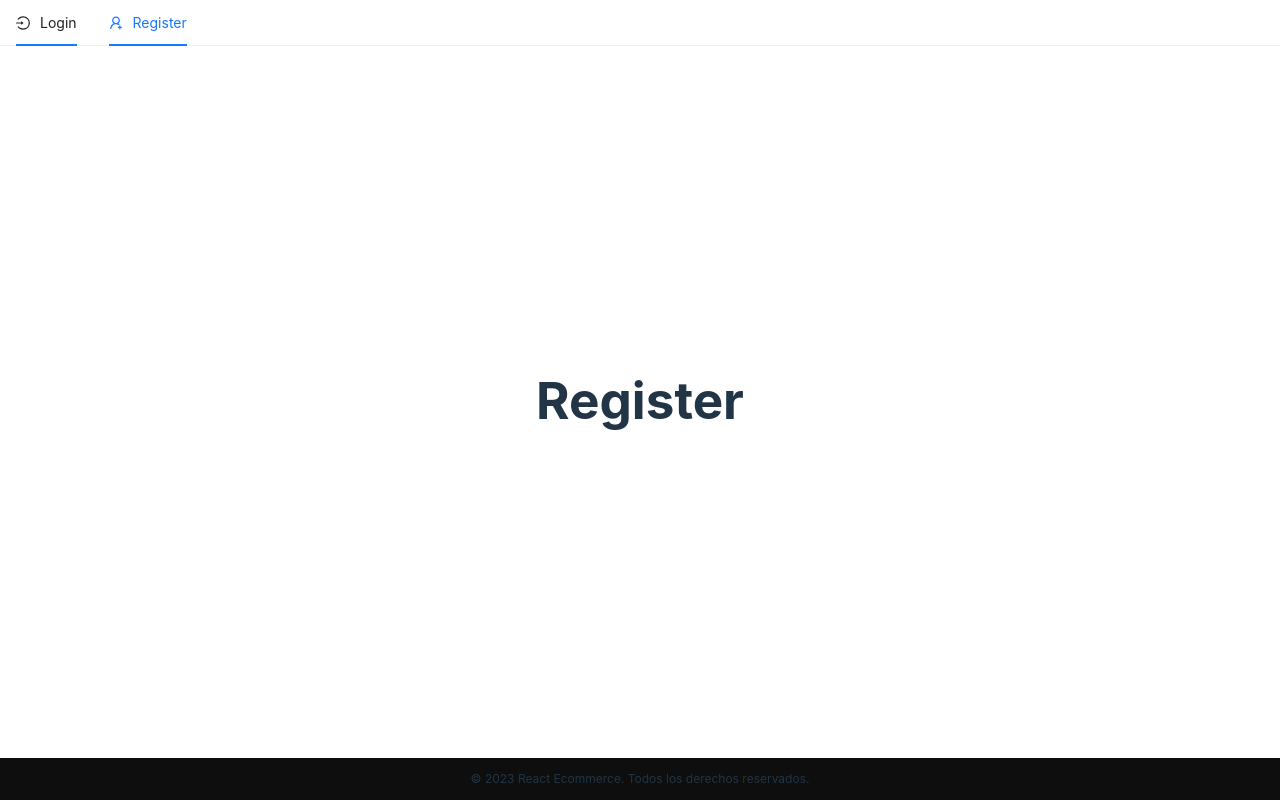
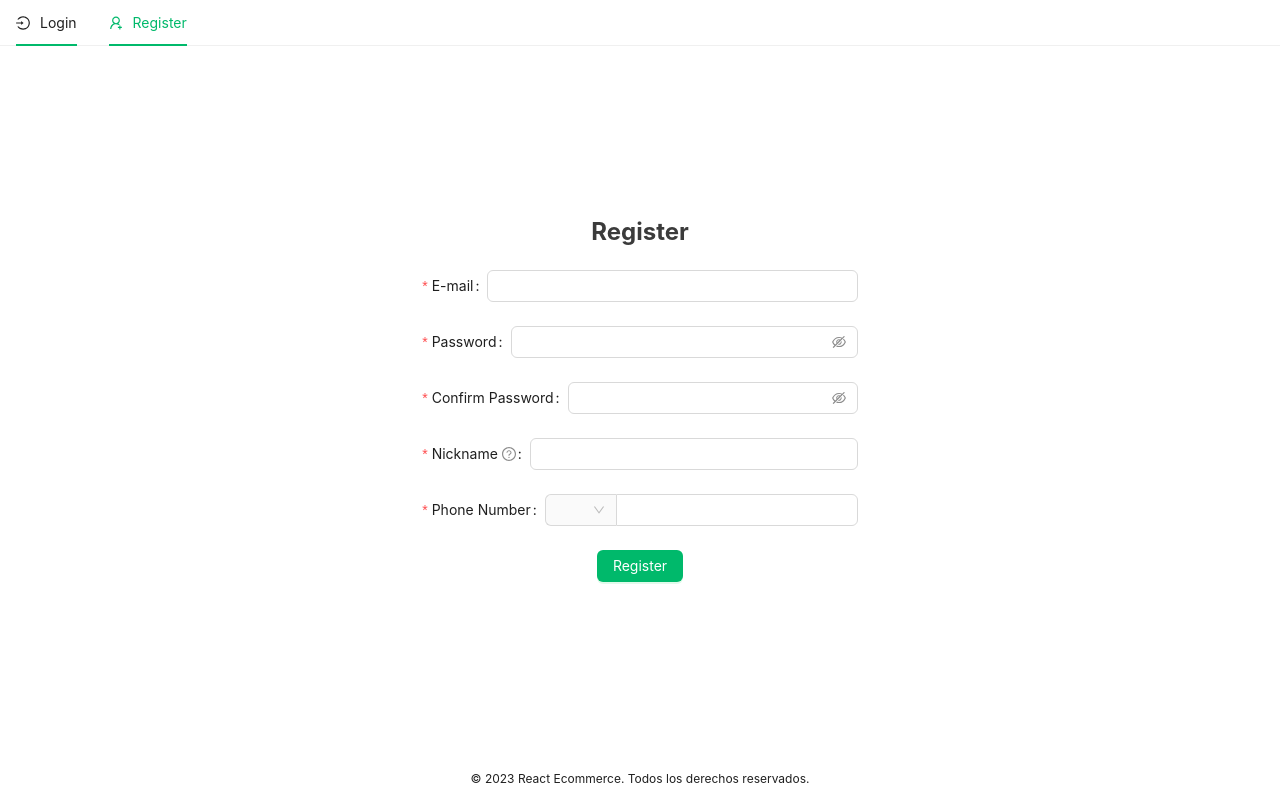
Before and after one commit to dondifer/react-ecommerce, a React (Vite) app in the folder react-ecommerce/: page / in a window 1280 px wide. Both pictures are taken after a click on the item "Register". Built offline with nearby package versions, Linux system fonts and the light colour scheme.

Commit message:
feat: create two forms for login and password

```diff
--- a/react-ecommerce/src/App.jsx
+++ b/react-ecommerce/src/App.jsx
@@ -7,6 +7,7 @@ import Login from "./components/Login/Login";
 import Header from "./components/Header/Header.jsx";
 import Register from "./components/Register/Register.jsx";
 import Footer from "./components/Footer/Footer.jsx";
+import { Button, ConfigProvider } from "antd";
 
 function App() {
   const links = [
@@ -15,6 +16,13 @@ function App() {
   ];
   return (
     <>
+      <ConfigProvider
+        theme={{
+          token: {
+            colorPrimary: "#00b96b",
+          },
+        }}
+      >
         <UserProvider>
           <BrowserRouter>
             <Header links={links} />
@@ -25,6 +33,7 @@ function App() {
             <Footer />
           </BrowserRouter>
         </UserProvider>
+      </ConfigProvider>
     </>
   );
 }
--- a/react-ecommerce/src/components/Login/Login.jsx
+++ b/react-ecommerce/src/components/Login/Login.jsx
@@ -1,17 +1,54 @@
+import { Button, Form, Input } from "antd";
+import { LockOutlined, UserOutlined } from "@ant-design/icons";
+
+const onFinish = (values) => {
+  console.log("Success:", values);
+};
+const onFinishFailed = (errorInfo) => {
+  console.log("Failed:", errorInfo);
+};
+
 const Home = () => {
   return (
     <div>
       <div>
-        <h1>Login</h1>
-        {/* <ul>
-          {props.dishesList.map((item, index) => (
-            <li key={index}>
-              <p>Name: {item.name}</p>
-              <p>Description: {item.description}</p>
-              <p>Price: {item.price}</p>
-            </li>
-          ))}
-        </ul> */}
+        <h2>Login</h2>
+        <Form
+          name="normal_login"
+          className="login-form"
+          initialValues={{ remember: true }}
+          onFinish={onFinish}
+        >
+          <Form.Item
+            name="username"
+            rules={[{ required: true, message: "Please input your Username!" }]}
+          >
+            <Input
+              prefix={<UserOutlined className="site-form-item-icon" />}
+              placeholder="Username"
+            />
+          </Form.Item>
+          <Form.Item
+            name="password"
+            rules={[{ required: true, message: "Please input your Password!" }]}
+          >
+            <Input
+              prefix={<LockOutlined className="site-form-item-icon" />}
+              type="password"
+              placeholder="Password"
+            />
+          </Form.Item>
+
+          <Form.Item>
+            <Button
+              type="primary"
+              htmlType="submit"
+              className="login-form-button"
+            >
+              Log in
+            </Button>
+          </Form.Item>
+        </Form>
       </div>
     </div>
   );
--- a/react-ecommerce/src/components/Register/Register.jsx
+++ b/react-ecommerce/src/components/Register/Register.jsx
@@ -1,42 +1,152 @@
 import { useNavigate } from "react-router-dom";
+import {
+  AutoComplete,
+  Button,
+  Cascader,
+  Checkbox,
+  Col,
+  Form,
+  Input,
+  InputNumber,
+  Row,
+  Select,
+} from "antd";
+const { Option } = Select;
+
 // import { useState } from "react";
 
 const Register = () => {
   let navigate = useNavigate();
-  // const [data, setData] = useState({});
-  // const [btnDisabled, setBtnDisabled] = useState(true);
 
-  // const [message, setMessage] = useState("");
+  const onFinish = (values) => {
+    navigate("/");
+    console.log("Success:", values);
+  };
+  const onFinishFailed = (errorInfo) => {
+    console.log("Failed:", errorInfo);
+  };
 
-  // const handleInputChange = (event) => {
-  //   console.log(event.target.name);
-  //   console.log(event.target.value);
-  //   console.log(data.title.length);
-  //   if (data.title.length + 1 < 3) {
-  //     setMessage("Name must be at least 3 characters");
-  //     setBtnDisabled(true);
-  //   } else {
-  //     setMessage(null);
-  //     setBtnDisabled(false);
-  //   }
+  const prefixSelector = (
+    <Form.Item name="prefix" noStyle>
+      <Select
+        style={{
+          width: 70,
+        }}
+      >
+        <Option value="86">+86</Option>
+        <Option value="87">+87</Option>
+        <Option value="34">+34</Option>
+      </Select>
+    </Form.Item>
+  );
 
-  //   setData({
-  //     ...data,
-  //     [event.target.name]: event.target.value,
-  //   });
-  // };
-
-  const handleSubmit = (event) => {
-    event.preventDefault();
-
-    setTimeout(() => {
-      navigate("/");
-    }, 300);
-  };
   return (
     <div>
       <div>
-        <h1>Register</h1>
+        <h2>Register</h2>
+        <Form
+          name="register"
+          onFinish={onFinish}
+          style={{
+            maxWidth: 600,
+          }}
+          scrollToFirstError
+        >
+          <Form.Item
+            name="email"
+            label="E-mail"
+            rules={[
+              {
+                type: "email",
+                message: "The input is not valid E-mail!",
+              },
+              {
+                required: true,
+                message: "Please input your E-mail!",
+              },
+            ]}
+          >
+            <Input />
+          </Form.Item>
+
+          <Form.Item
+            name="password"
+            label="Password"
+            rules={[
+              {
+                required: true,
+                message: "Please input your password!",
+              },
+            ]}
+            hasFeedback
+          >
+            <Input.Password />
+          </Form.Item>
+
+          <Form.Item
+            name="confirm"
+            label="Confirm Password"
+            dependencies={["password"]}
+            hasFeedback
+            rules={[
+              {
+                required: true,
+                message: "Please confirm your password!",
+              },
+              ({ getFieldValue }) => ({
+                validator(_, value) {
+                  if (!value || getFieldValue("password") === value) {
+                    return Promise.resolve();
+                  }
+                  return Promise.reject(
+                    new Error("The new password that you entered do not match!")
+                  );
+                },
+              }),
+            ]}
+          >
+            <Input.Password />
+          </Form.Item>
+
+          <Form.Item
+            name="nickname"
+            label="Nickname"
+            tooltip="What do you want others to call you?"
+            rules={[
+              {
+                required: true,
+                message: "Please input your nickname!",
+                whitespace: true,
+              },
+            ]}
+          >
+            <Input />
+          </Form.Item>
+
+          <Form.Item
+            name="phone"
+            label="Phone Number"
+            rules={[
+              {
+                required: true,
+                message: "Please input your phone number!",
+              },
+            ]}
+          >
+            <Input
+              addonBefore={prefixSelector}
+              style={{
+                width: "100%",
+              }}
+            />
+          </Form.Item>
+
+          <Form.Item>
+            <Button type="primary" htmlType="submit">
+              Register
+            </Button>
+          </Form.Item>
+        </Form>
       </div>
     </div>
   );
--- a/react-ecommerce/src/index.css
+++ b/react-ecommerce/src/index.css
@@ -5,7 +5,7 @@
 
   color-scheme: light dark;
   color: rgba(255, 255, 255, 0.87);
-  background-color: #242424;
+  background-color: #ecf0ee;
 
   font-synthesis: none;
   text-rendering: optimizeLegibility;
--- a/react-ecommerce/src/sass/base/_base.scss
+++ b/react-ecommerce/src/sass/base/_base.scss
@@ -3,6 +3,10 @@
   margin: 0 auto;
   padding: 2rem;
   text-align: center;
+}
+
+h2 {
+  color: #3b3b3b;
 }
 
 .logo {
--- a/react-ecommerce/src/sass/components/_footer.scss
+++ b/react-ecommerce/src/sass/components/_footer.scss
@@ -1,7 +1,8 @@
 .footer {
-  background-color: rgb(15 14 14);
+  background-color: #fff;
   width: 100%;
   position: absolute;
+  color: rgba(0, 0, 0, 0.88);
   bottom: 0;
   left: 0;
   display: flex;
```
Lines whose indentation alone changed are shown as unchanged.
